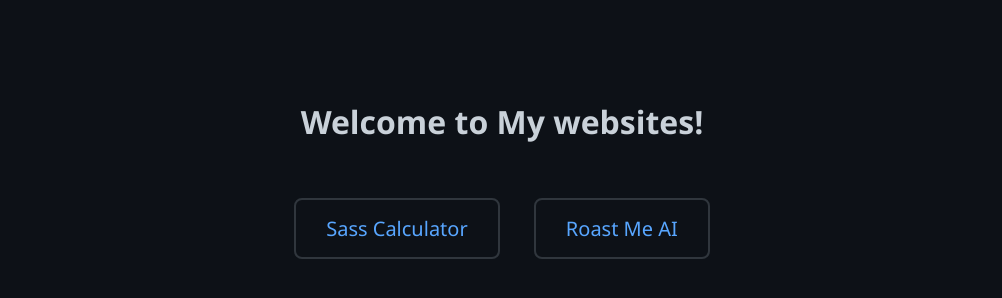
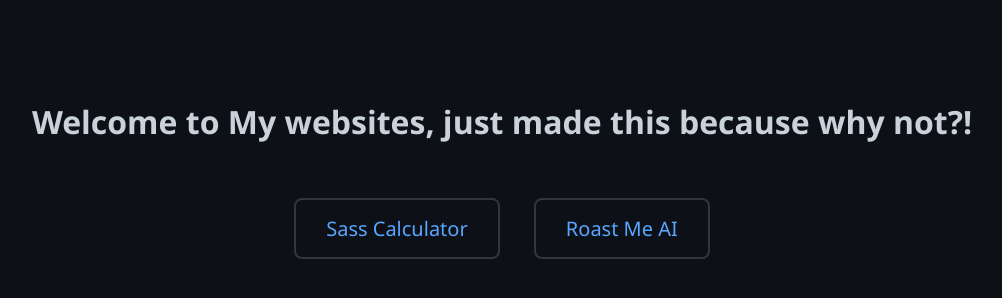
Before and after one commit to Radiant0-collab/My-websites, a plain HTML site: page index.html in a window 1280 px wide. Shown: the whole page, without its empty margins (138-1140 px from the left). Drawn offline with Linux system fonts and the light colour scheme.

Commit message:
Update index.html

```diff
--- a/index.html
+++ b/index.html
@@ -34,7 +34,7 @@
 </head>
 <body>
 
-    <h1>Welcome to My websites!</h1>
+    <h1>Welcome to My websites, just made this because why not?!</h1>
 
     <a href="./sass-calculator/index.html" class="project-link">Sass Calculator</a>
     <a href="./roast-me-ai/index.html" class="project-link">Roast Me AI</a>
```
